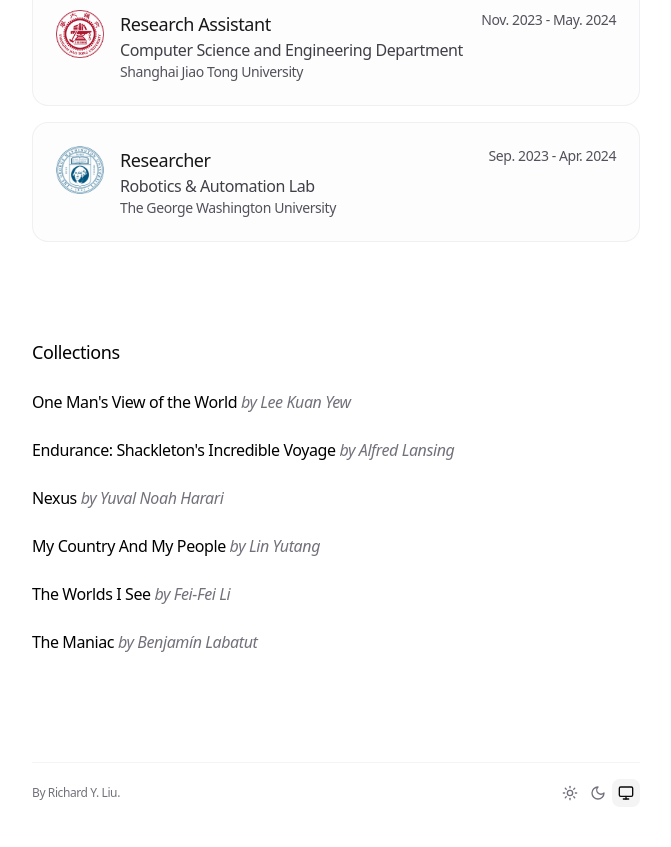
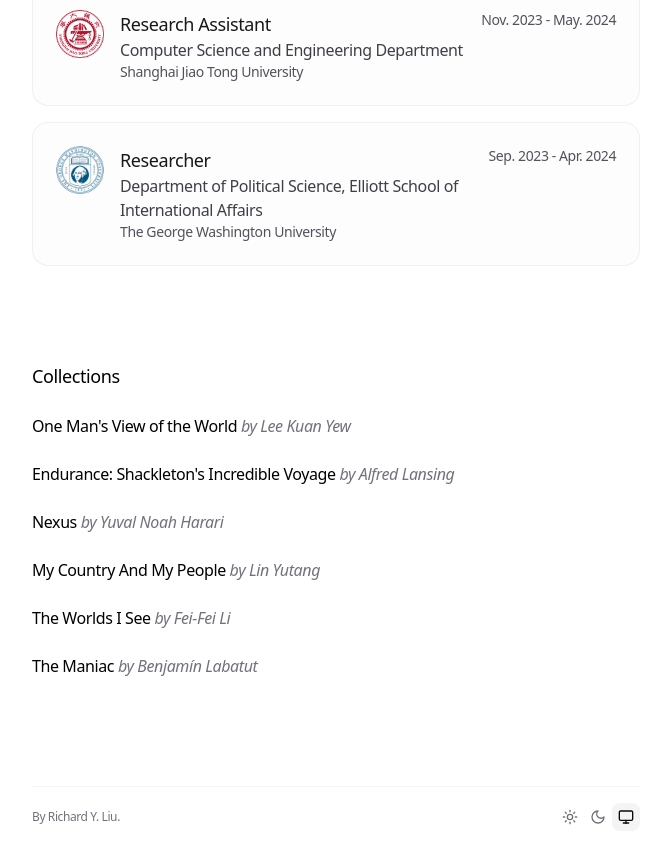
Before and after one commit to richardyliu/personal, a Next.js app: page / in a window 1280 px wide. Shown: the part 1282-2129 px from the top of the page, without its empty margins (304-975 px from the left). Before the commit the page ends 2105 px from the top, so only its background shows below. Built offline with nearby package versions, Linux system fonts and the light colour scheme.

Commit message:
Update data.ts

```diff
--- a/app/data.ts
+++ b/app/data.ts
@@ -136,7 +136,7 @@ export const LABS: Lab[] = [
     id: 'lab2',
   },
   {
-    name: 'Robotics & Automation Lab',
+    name: 'Department of Political Science, Elliott School of International Affairs',
     position: 'Researcher',
     place: 'The George Washington University',
     logo: './logos/gwu.png',
```
